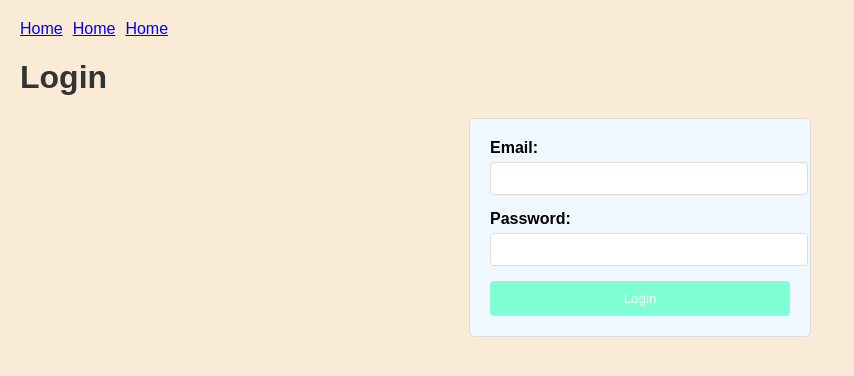
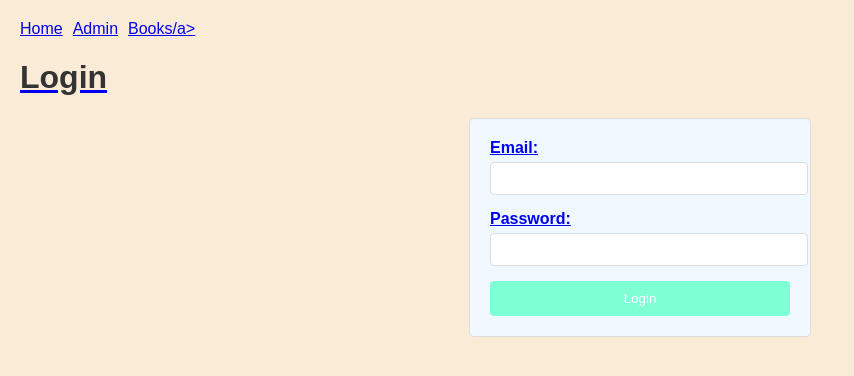
Before and after one commit to MShantha19/DomBookApp, a plain HTML site: page index.html in a window 1280 px wide. Shown: the whole page, without its empty margins (0-854 px from the left). Drawn offline with Linux system fonts and the light colour scheme; files that its build step writes are made by us from their sources; files whose address does not match are found by name.

Commit message:
Update index.html

```diff
--- a/index.html
+++ b/index.html
@@ -9,8 +9,8 @@
     <body>
         <nav>
             <a href="index.html">Home</a>
-            <a href="admin.html">Home</a>
-            <a href="books.html">Home</a>
+            <a href="admin.html">Admin</a>
+            <a href="books.html">Books/a>
         </nav>
         <h1>Login</h1>
         <form id="loginform">
```
